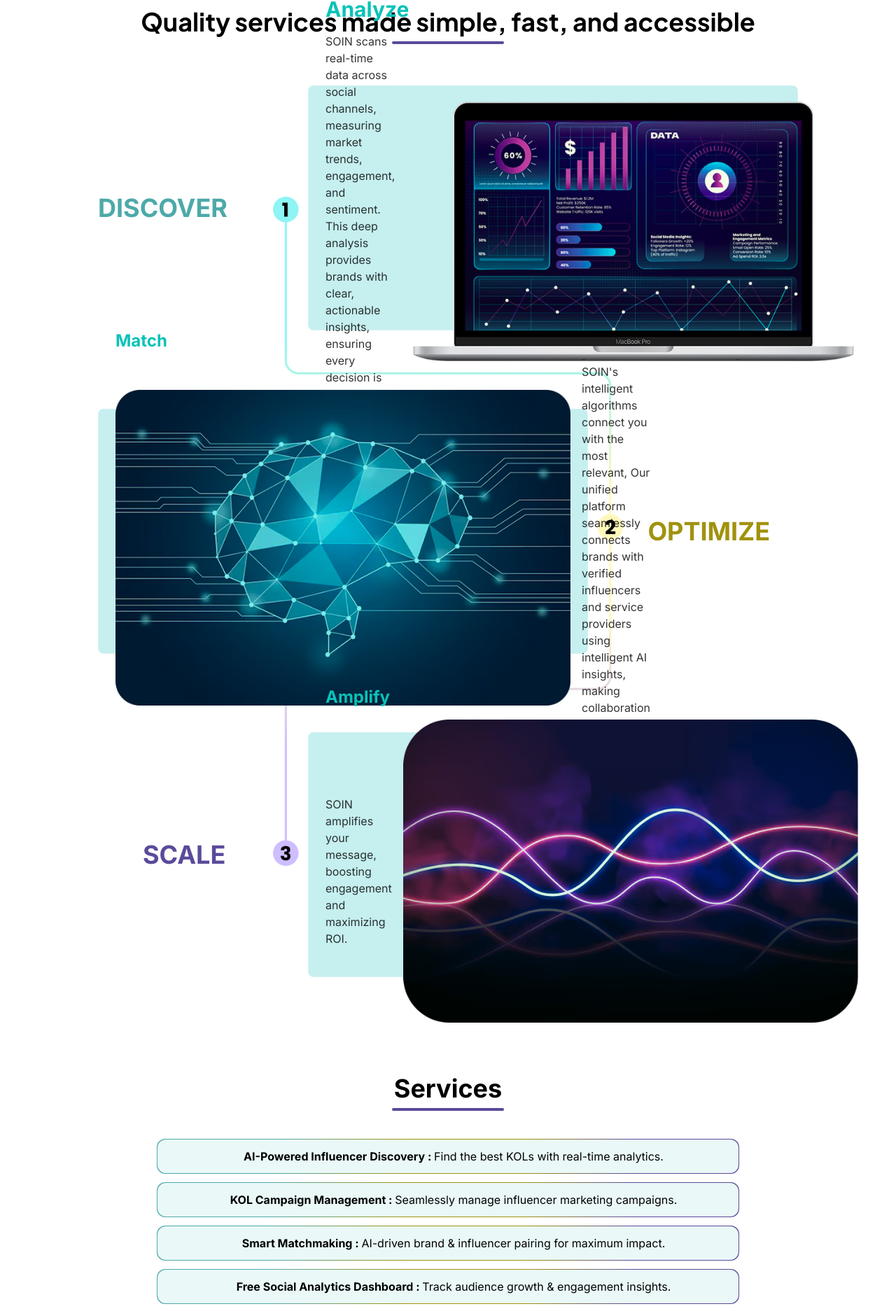
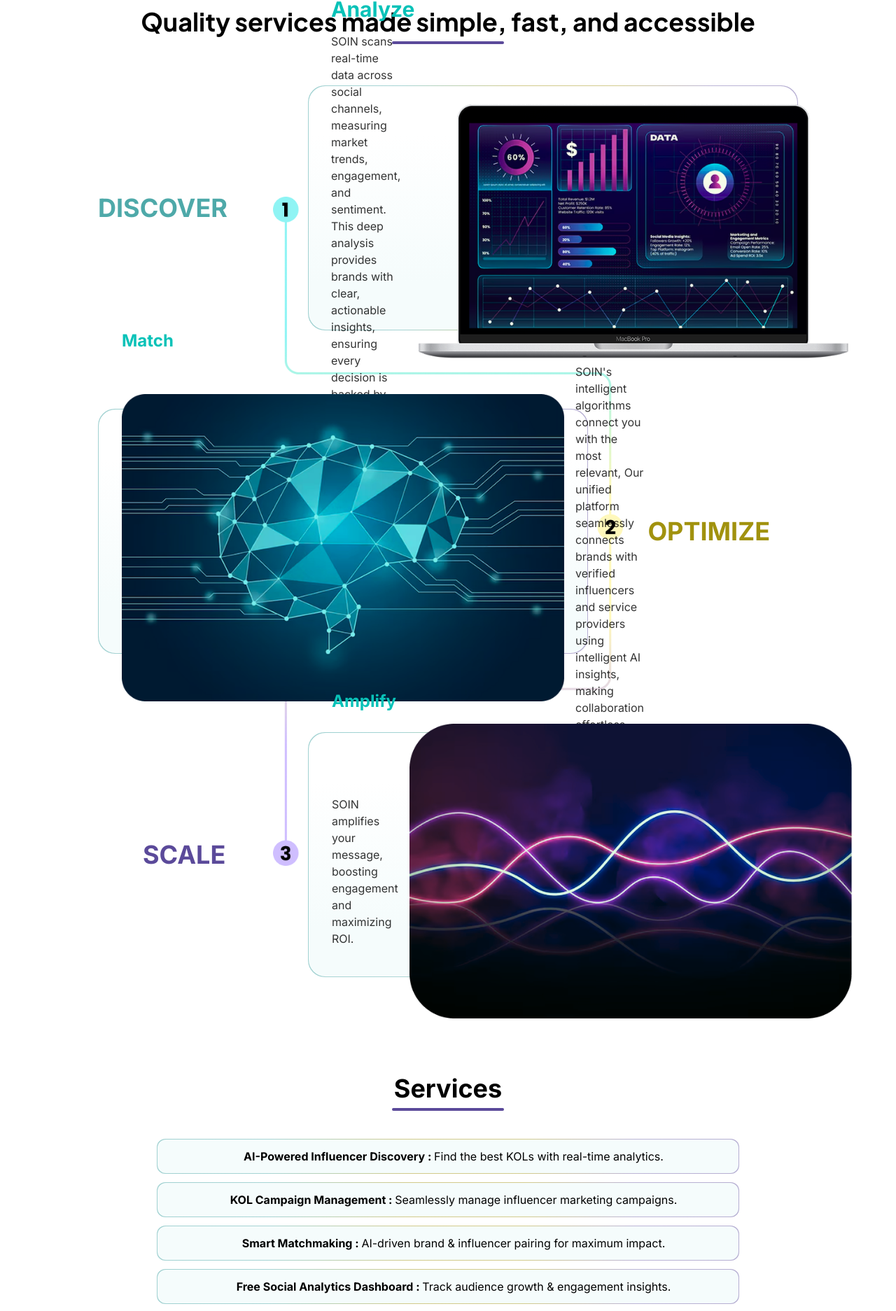
Before and after one commit to SOIN-Global/SOINGlobal-Main, a Next.js app: page / in a window 1280 px wide. Shown: the part 3498-5371 px from the top of the page at 70% size. Built offline with nearby package versions, Linux system fonts and the light colour scheme.

Commit message:
improve UI

```diff
--- a/src/app/globals.css
+++ b/src/app/globals.css
@@ -91,6 +91,18 @@ body {
       #5B4A9A 100%);
   /* display: inline-block; */
 }
+.gradient-border-light {
+  padding: 1px;
+  /* border width */
+  background: linear-gradient(to right,
+      #4ea9a988 0%,
+      #4ea9a980 19%,
+      #a1920e7c 43%,
+      #a1920e79 63%,
+      #5b4a9a69 82%,
+      #5b4a9a73 100%);
+  /* display: inline-block; */
+}
 
 .gradient-border-inner {
   /* card background */
--- a/src/components/Footer.tsx
+++ b/src/components/Footer.tsx
@@ -13,7 +13,7 @@ const Footer = () => {
             <div className="flex justify-between flex-wrap text-black/80 dark:text-white/80 py-6 md:py-12 max-w-screen-xl m-auto px-4">
                 <div className="w-full md:w-60 lg:w-80 mb-6 md:mb-0">
                     <div className="mb-5">
-                        <Link href="/" className="text-2xl flex items-center gap-2">
+                        <Link target="_blank" href="/" className="text-2xl flex items-center gap-2">
                             <Image src={logo} alt='logo' height={34} width={34} quality={100} />
                             <span className='text-[#1E233F] dark:text-white'><strong className='font-semibold'>SOIN</strong> Global</span>
                         </Link>
@@ -24,13 +24,13 @@ const Footer = () => {
                     <div className="w-1/3">
                         <h3 className="text-xl text-[#48A3A4] dark:text-[#C6EFEF] font-bold mb-5">Resources</h3>
                         <li className="mb-3 list-none">
-                            <Link href="https://soin-global.gitbook.io/soin-social-intelligence">Docs</Link>
+                            <Link target="_blank" href="https://soin-global.gitbook.io/soin-social-intelligence">Docs</Link>
                         </li>
                         <li className="mb-3 list-none">
                             <Link href="/blog">Blogs</Link>
                         </li>
                         <li className="mb-3 list-none">
-                            <Link href="https://t.me/SOINGLOBALAnnoucement">News letter</Link>
+                            <Link target="_blank" href="https://t.me/SOINGLOBALAnnoucement">News letter</Link>
                         </li>
                     </div>
                     <div className="w-1/3">
@@ -45,17 +45,17 @@ const Footer = () => {
                     <div className="w-1/3">
                         <h3 className="text-xl text-[#48A3A4] dark:text-[#C6EFEF] font-bold mb-5">Social Media</h3>
                         <li className="mb-3 list-none">
-                            <Link href="https://x.com/SoinGlobal" className="flex items-center gap-2">
+                            <Link target="_blank" href="https://x.com/SoinGlobal" className="flex items-center gap-2">
                                 <Image src={twitterImage} alt="" quality={100} width={30} height={30} className="w-5 object-cover" />
                                 Twitter</Link>
                         </li>
                         <li className="mb-3 list-none">
-                            <Link href="https:t.me/SOINGlobal" className="flex items-center gap-2">
+                            <Link target="_blank" href="https:t.me/SOINGlobal" className="flex items-center gap-2">
                                 <Image src={telegramImage} alt="" quality={100} width={30} height={30} className="w-6 object-cover" />
                                 Telegram</Link>
                         </li>
                         <li className="mb-3 list-none">
-                            <Link href="https://medium.com/@soinglobalblog" className="flex items-center gap-2">
+                            <Link target="_blank" href="https://medium.com/@soinglobalblog" className="flex items-center gap-2">
                                 <Image src={mediumImage} alt="" quality={100} width={30} height={30} className="w-6 object-cover" />
                                 Medium</Link>
                         </li>
--- a/src/components/QualityService.tsx
+++ b/src/components/QualityService.tsx
@@ -11,7 +11,9 @@ export function QualityService() {
             <Image src={qualityStepImage} alt="quality-service" width={500} height={500} className="hidden md:block m-auto drop-shadow-[0_0_6px_rgba(255,255,255,0.7)]" />
 
             <div className="md:absolute md:top-1/2 md:left-1/2 md:-translate-x-1/2 md:-translate-y-1/2 flex flex-col gap-6 md:gap-28 text-black/80 dark:text-white/80 ">
-                <div className="flex flex-col gap-1 md:gap-4 justify-center bg-[#C6EFEF] dark:bg-[#0C1526] w-full md:w-[600px] lg:w-[700px] md:h-[350px] md:ml-[200px] lg:ml-[300px] rounded-lg p-6 border-white/20 border m-auto">
+
+                <div className="w-full md:w-[600px] lg:w-[700px] md:h-[350px] md:ml-[200px] lg:ml-[300px] gradient-border-light rounded-3xl">
+                    <div className="flex flex-col w-full h-full gap-1 md:gap-4 justify-center bg-[linear-gradient(to_top,#F5FCFC_20%,#ffffff_80%)] dark:bg-none dark:bg-[#0C1526] rounded-3xl p-8 m-auto">
                         <h3 className="text-[#09C2B8] dark:text-white text-3xl font-bold">Analyze</h3>
                         <div className="flex items-center flex-col md:flex-row gap-4">
                             <p>SOIN scans real-time data across social channels, measuring market trends, engagement, and sentiment. This deep analysis provides brands with clear, actionable insights, ensuring every decision is backed by hard data.
@@ -20,7 +22,10 @@ export function QualityService() {
                         </div>
                         <h3 className="hidden md:block absolute -left-12 lg:-left-0 text-[#4EA9A9] dark:text-[#C6EFEF] text-4xl font-bold">DISCOVER</h3>
                     </div>
-                <div className="flex flex-col gap-1 md:gap-4 justify-center bg-[#C6EFEF] dark:bg-[#0C1526] w-full md:w-[600px] lg:w-[700px] md:h-[350px] rounded-lg p-6 border-white/20 border m-auto md:m-0">
+                </div>
+
+                <div className="w-full md:w-[600px] lg:w-[700px] md:h-[350px] gradient-border-light rounded-3xl">
+                    <div className="flex flex-col w-full h-full gap-1 md:gap-4 justify-center bg-[linear-gradient(to_top,#F5FCFC_20%,#ffffff_80%)] dark:bg-none dark:bg-[#0C1526] rounded-3xl p-8 border-white/20 border m-auto md:m-0">
                         <h3 className="text-[#09C2B8] dark:text-white text-2xl font-bold">Match</h3>
                         <div className="flex items-center flex-col-reverse md:flex-row gap-4">
                             <Image src={qualityServiceImage2} alt="quality-service" width={250} height={250} className="w-auto" />
@@ -28,7 +33,10 @@ export function QualityService() {
                         </div>
                         <h3 className="hidden md:block absolute -right-2 md:-right-10 lg:right-10 text-[#A1920E] dark:text-[#C6EFEF] text-4xl font-bold ">OPTIMIZE</h3>
                     </div>
-                <div className="flex flex-col gap-1 md:gap-4 justify-center bg-[#C6EFEF] dark:bg-[#0C1526] w-full md:w-[600px] lg:w-[700px] md:h-[350px] md:ml-[200px] lg:ml-[300px] rounded-lg p-6 border-white/20 border m-auto">
+                </div>
+
+                <div className="w-full md:w-[600px] lg:w-[700px] md:h-[350px] md:ml-[200px] lg:ml-[300px] gradient-border-light rounded-3xl">
+                    <div className="flex flex-col gap-1 w-full h-full md:gap-4 justify-center bg-[linear-gradient(to_top,#F5FCFC_20%,#ffffff_80%)] dark:bg-none dark:bg-[#0C1526]  rounded-3xl p-8 border-white/20 border m-auto">
                         <h3 className="text-[#09C2B8] dark:text-white text-2xl font-bold">Amplify</h3>
                         <div className="flex items-center flex-col md:flex-row gap-4">
                             <p>SOIN amplifies your message, boosting engagement and maximizing ROI.</p>
@@ -37,6 +45,8 @@ export function QualityService() {
                         <h3 className="hidden md:block absolute left-2 lg:left-16 text-[#5B4A9A] dark:text-[#C6EFEF] text-4xl font-bold">SCALE</h3>
                     </div>
                 </div>
+
+            </div>
         </div>
     )
 }
--- a/src/components/RoadmapSwiper.tsx
+++ b/src/components/RoadmapSwiper.tsx
@@ -114,10 +114,10 @@ const RoadmapSwiper = () => (
         <SwiperSlide key={index}>
           {/* css is in global.css  */}
           <div className="roadmap-card gradient-border rounded-3xl w-4/5 h-[500px] md:w-auto ">
-            <div className="bg-gradient-to-b from-[#ffffff] via-[#F9FEFE] to-[#ECFAFA] dark:bg-[rgb(18,28,48)] dark:bg-none w-full h-full rounded-3xl p-8">
+            <div className="bg-[linear-gradient(to_top,#C6EFEF_20%,#ffffff_80%)] dark:bg-[rgb(18,28,48)] dark:bg-none w-full h-full rounded-3xl p-8">
               <h2 className="roadmap-quarter text-[#48A3A4] dark:text-[#C6EFEF]">{item.quarter}</h2>
               <h3 className="roadmap-title text-[#5B4A9A] dark:text-[#CFBEFF]">{item.title}</h3>
-              <ul className="roadmap-list text-black/70 dark:text-white/90">
+              <ul className="roadmap-list text-black/80 dark:text-white/90">
                 {item.items.map((listItem, idx) => (
                   <li key={idx}>{listItem}</li>
                 ))}
--- a/src/components/Services.tsx
+++ b/src/components/Services.tsx
@@ -30,8 +30,8 @@ const Services = () => {
     ];
 
     const renderServiceCard = ({ title, desc }: Service, index: number) => (
-        <div className="md:w-2/3 gradient-border rounded-xl m-auto" key={index}>
-            <p className="w-full py-3 px-2 md:pl-6 m-auto rounded-xl bg-[#EAF8F8] dark:bg-[#171d33] text-black dark:text-white/90">
+        <div className="md:w-2/3 gradient-border-light rounded-xl m-auto" key={index}>
+            <p className="w-full py-3 px-2 md:pl-6 m-auto rounded-xl bg-[#F5FCFC] dark:bg-[#171d33] text-black dark:text-white/90">
                 <strong>{title} : </strong>{desc}
             </p>
         </div>
```
Lines whose indentation alone changed are shown as unchanged.
